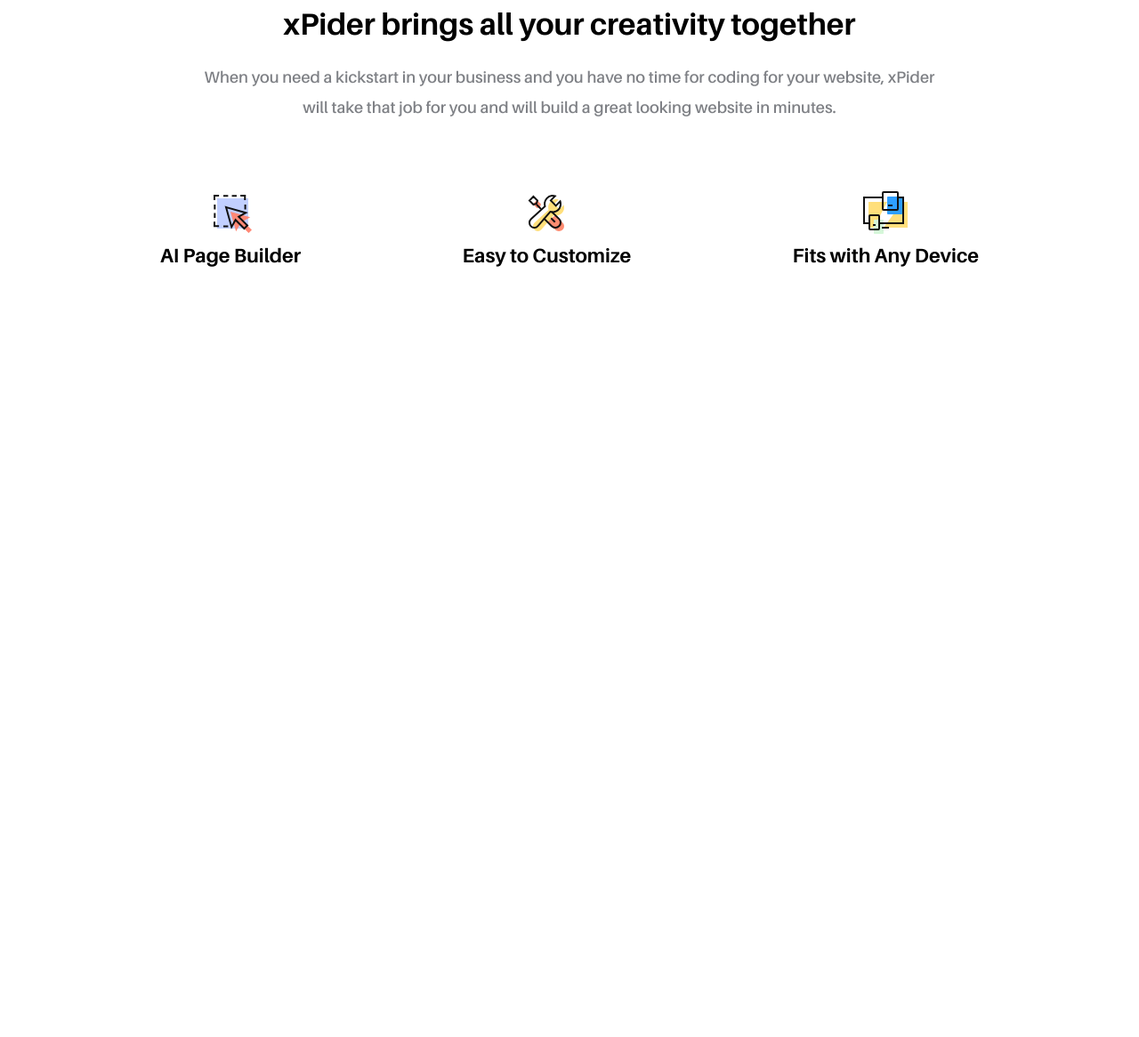
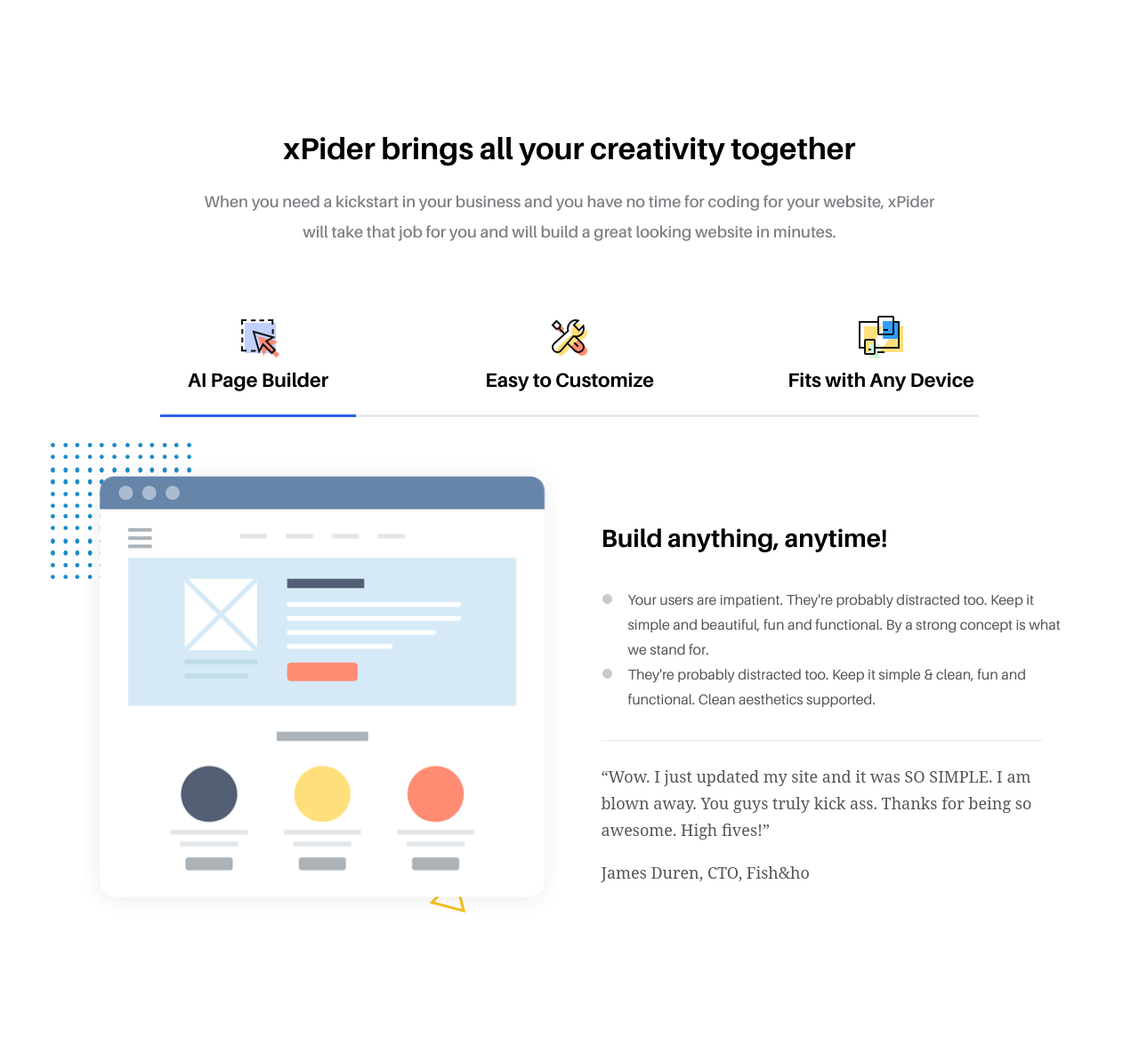
Before and after one commit to Alan250/web-design, a website: page homework1/html/index.pug in a window 1280 px wide. Shown: the part 790-1956 px from the top of the page at 89% size. Before the commit the page ends 1090 px from the top, so only its background shows below. Drawn offline with nearby package versions, Linux system fonts and the light colour scheme; files that its build step writes are made by us from their sources; files whose address does not match are found by name.

Commit message:
Почті

```diff
--- a/homework1/css/main.sass
+++ b/homework1/css/main.sass
@@ -39,22 +39,21 @@
         margin: auto
         margin-top: 35px
         display: flex
+        align-items: center
         text-align: center
 
+    &__nav a:first-child
+        display: inline-flex
+
     &__nav a
-        height: 31px
         color: #7e8085
         text-decoration: none
         font-size: 17px
 
-    &__nav a + a:not(:last-child)
-        margin-top: 5px
-        height: 20px
+    &__nav a + a
         margin-left: 45px
 
     &__nav a + a:last-child
-        margin-top: 5px
-        height: 20px
         margin-left: 20px
 
     &__nav a:hover
@@ -65,10 +64,9 @@
         justify-content: space-between
         display: flex
         margin: auto
-        margin-top: 115px
         max-width: 1100px
         width: 100%
-        height: 445px
+        min-height: 700px
         align-items: center
 
     &__title
@@ -110,6 +108,7 @@
         font-weight: 700
 
     &__video-preview
+        height: 445px
         display: block
         box-shadow: 0 0 30px rgba(0,0,0,.2)
         position: relative
@@ -117,7 +116,7 @@
         overflow: hidden
         cursor: pointer
 
-    &__video-preview::before
+    &__video-preview-play
         background: url(../images/ic/play.svg) no-repeat center center
         content: ""
         position: absolute
@@ -127,13 +126,13 @@
         border-radius: 50%
         top: 50%
         left: 50%
-        transform: translate(-60px, -60px)
+        transform: translate(-50%, -50%)
+@media (max-width: 990px)
+     .header__video-preview
+        display: none
 
 @media (max-width: 1050px)
     header::after
-        display: none
-
-    .header__video-preview
         display: none
 
     .header__content
@@ -162,7 +161,7 @@
         top: -700px
         transform: translateX(900px) rotate(148deg)
 
-.one
+.classic
     display: flex
     flex-direction: column
     max-width: 1105px
@@ -198,11 +197,22 @@
         margin: auto
         margin-top: 75px
         justify-content: space-between
+        box-shadow: 0 3px 0 #e6e9ed
 
         &-icon
+            max-width: 220px
+            width: 100%
             align-items: center
             display: flex
             flex-direction: column
+            padding-bottom: 26px
+            transition: box-shadow .5s
+
+            &:hover
+                box-shadow: 0 3px 0 #2c61e2
+
+            &-active
+                box-shadow: 0 3px 0 #2c61e2
 
         &-icon > h5
             margin-top: 12px
@@ -215,3 +225,74 @@
         &-icon > img
             height: 50px
             width: 50px
+
+    &__final
+        display: flex
+        align-items: center
+        min-height: 620px
+        text-align: left
+        justify-content: space-between
+        padding-bottom: 80px
+
+        &-img
+            display: block
+            position: relative
+
+        &-img::before
+            content: ''
+            position: absolute
+            z-index: -1
+            background: url(../images/il/dot-grid-3.svg) no-repeat
+            width: 158px
+            height: 153px
+            left: 50%
+            transform: translateX(-305px)
+            top: -16px
+
+        &-img::after
+            content: ''
+            position: absolute
+            z-index: -1
+            background: url(../images/il/triangle.svg) no-repeat
+            width: 45px
+            height: 43px
+            left: 50%
+            top: 470px
+            transform: translateX(120px)
+
+        &-text
+            margin-left: 40px
+
+            &-h4
+                margin-top: 45px
+                height: 41px
+                font-size: 28px
+                font-weight: 700
+                line-height: 41px
+                margin-bottom: 0
+
+            &-ul
+                list-style-image: url(../images/ul-dot.png)
+                margin-top: 35px
+                padding-left: 20px
+
+                & li
+                    padding-left: 10px
+                    font-size: 16px
+                    line-height: 28px
+                    color: #54565a
+
+            &-blockquote
+                    margin-right: 22px
+                    margin-top: 32px
+                    padding-top: 25px
+                    color: #54565a
+                    font-family: Noto Serif
+                    font-size: 18px
+                    line-height: 30px
+                    border-top: 1px solid #e6e9ed
+                    margin-left: 0
+
+@media (max-width: 1000px)
+    .classic__final-img
+        display: none
--- a/homework1/html/index.pug
+++ b/homework1/html/index.pug
@@ -5,7 +5,7 @@
         meta(name="viewport", content="width=device-width, initial-scale=1.0")
         meta(http-equiv="X-UA-Compatible", content="ie=edge")
         link(rel="stylesheet", href="css/main.css" type="text/css")
-        title Test
+        title Homework1
     body
         header.header
             nav.header__nav
@@ -22,19 +22,29 @@
                     .header__bth
                         a(href="#").header__bth-setting start free trial
                 .header__video-preview
-                    a(href="#")
-                        img(src="images/video-preview.png", alt="video-preview")
-        section.one
-            header.one__header
-                h3.one__header-h3 xPider brings all your creativity together
-                p.one__header-p When you need a kickstart in your business and you have no time for coding for your website, xPider will take that job for you and will build a great looking website in minutes.
-            .one__tols
-                .one__tols-icon.one__tols-icon-active
+                    img(src="images/video-preview.png", alt="video-preview")
+                    span.header__video-preview-play
+        section.classic
+            .classic__header
+                h3.classic__header-h3 xPider brings all your creativity together
+                p.classic__header-p When you need a kickstart in your business and you have no time for coding for your website, xPider will take that job for you and will build a great looking website in minutes.
+            .classic__tols
+                .classic__tols-icon.classic__tols-icon-active
                     img(src="images/ic/drag.svg")
                     h5 AI Page Builder
-                .one__tols-icon
+                .classic__tols-icon
                     img(src="images/ic/settings.svg")
                     h5 Easy to Customize
-                .one__tols-icon
+                .classic__tols-icon
                     img(src="images/ic/responsive.svg")
                     h5 Fits with Any Device
+            .classic__final
+                .classic__final-img
+                    img(src="images/build-anything.png")
+                .classic__final-text
+                    h4.classic__final-text-h4 Build anything, anytime!
+                    ul.classic__final-text-ul
+                        li Your users are impatient. They're probably distracted too. Keep it simple and beautiful, fun and functional. By a strong concept is what we stand for.
+                        li They're probably distracted too. Keep it simple & clean, fun and functional. Clean aesthetics supported.
+                    blockquote.classic__final-text-blockquote “Wow. I just updated my site and it was SO SIMPLE. I am blown away. You guys truly kick ass. Thanks for being so awesome. High fives!”
+                        p James Duren, CTO, Fish&ho
```
Also changed, not shown: homework1/css/main.css, homework1/images/ul-dot.png (added), homework1/index.html.
